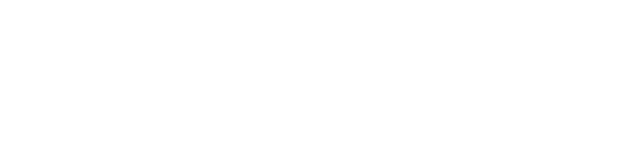
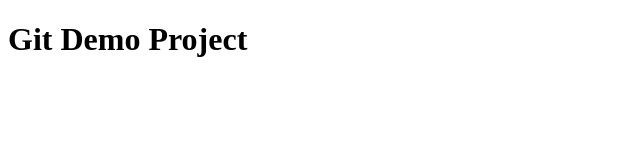
Before and after one commit to Magdum07/demo2, a plain HTML site: page index.html in a window 1280 px wide. Shown: the whole page, without its empty margins (0-640 px from the left). Drawn offline with Linux system fonts and the light colour scheme.

Commit message:
Add name

```diff
--- a/index.html
+++ b/index.html
@@ -6,6 +6,6 @@
     <title>Demo2</title>
 </head>
 <body>
-
+    <h1>Git Demo Project</h1>
 </body>
 </html>
```
Also changed, not shown: 1 other file.
